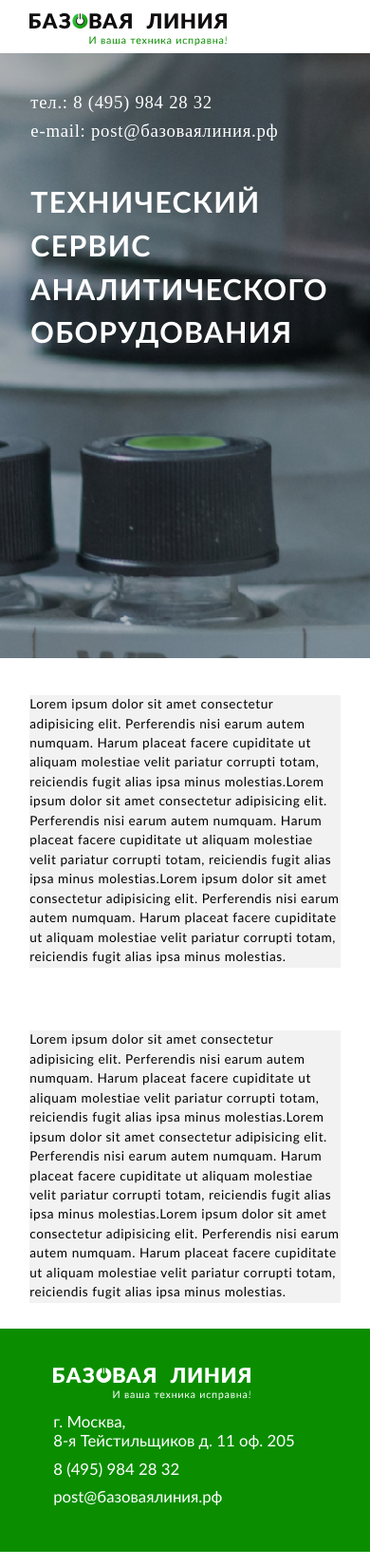
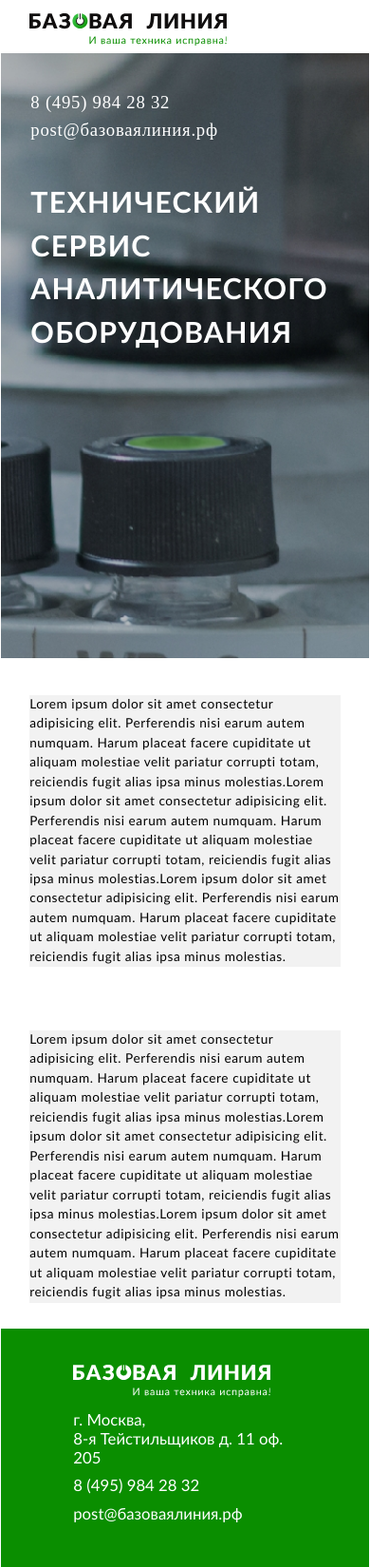
Before and after one commit to NSlesarev/Baseline, a website built with Vite: page index.html in a window 390 px wide. Shown: the whole page at 95% size. Built offline with nearby package versions, Linux system fonts and the light colour scheme.

Commit message:
Refactor: Обновить стили

```diff
--- a/index.html
+++ b/index.html
@@ -26,14 +26,14 @@
                 class="header__icon"
                 src="/src/assets/img/phone.svg"
                 alt="Иконка телефонной трубки">
-              <span class="header__text">8 (495) 984 28 32</span>
+                <a href="tel:+74959842832" class="header__text">8 (495) 984 28 32</a>
             </article>
             <article class="header__contacts-container">
               <img
                 class="header__icon"
                 src="/src/assets/img/mail.svg"
                 alt="иконка конверта почты">
-              <span class="header__text">post@базоваялиния.рф</span>
+                <a href="mailto:post@базоваялиния.рф" class="header__text">post@базоваялиния.рф</a>
             </article>
           </div>
         </div>
@@ -43,8 +43,8 @@
           <section class="technical">
             <div class="technical__content">
               <article class="technical__contacts">
-                <p class="technical__tel">тел.: 8 (495) 984 28 32</p>
-                <p class="technical__mail">e-mail: post@базоваялиния.рф</p>
+                <a href="tel:+74959842832" class="technical__tel">8 (495) 984 28 32</a>
+                <a href="mailto:post@базоваялиния.рф" class="technical__mail">post@базоваялиния.рф</a>
               </article>
               <h1 class="technical__title">
                 ТЕХНИЧЕСКИЙ<br/> СЕРВИС<br/> АНАЛИТИЧЕСКОГО<br/> ОБОРУДОВАНИЯ
@@ -82,14 +82,14 @@
                     class="footer__icon"
                     src="/src/assets/img/phone-icon.svg"
                     alt="Иконка телефонной трубки">
-                  <span class="footer__text">8 (495) 984 28 32</span>
+                    <a href="tel:+74959842832" class="footer__text">8 (495) 984 28 32</a>
                 </article>
                 <article class="footer__contacts-container">
                   <img
                     class="footer__icon"
                     src="/src/assets/img/mail-icon.svg"
                     alt="иконка конверта почты">
-                  <span class="footer__text">post@базоваялиния.рф</span>
+                    <a href="mailto:post@базоваялиния.рф" class="footer__text">post@базоваялиния.рф</a>
                 </article>
               </div>
             </div>
--- a/src/style/all-styles/adminka-style.css
+++ b/src/style/all-styles/adminka-style.css
@@ -1,6 +1,7 @@
 .adminka {
     display: flex;
     flex-direction: column;
+    padding-inline: 19.8vw;
 }
 
 .adminka__text {
@@ -20,6 +21,10 @@
 
 /* Мобильные стили */
 @media (max-width: 768px) {
+    .adminka {
+        padding-inline: 0vw;
+    }
+
     .adminka__text {
         margin: 10vw 0 7vw 0;
     }
--- a/src/style/all-styles/footer-style.css
+++ b/src/style/all-styles/footer-style.css
@@ -39,6 +39,7 @@
     font-weight: 400;
     line-height: 22px;
     text-align: left;
+    text-decoration: none;
 }
 
 .footer__br {
@@ -49,8 +50,9 @@
 @media (max-width: 768px) {
     .footer__content {
         flex-direction: column;
-        margin: 0 14.4vw;
-        padding: 10.4vw 0 12.0vw;
+        margin:0 13.5vw 0 19.8vw;
+        padding: 9.8vw 0 11.5vw;
+        width: 64.8vw;
     }
 
     .footer__logo {
--- a/src/style/all-styles/header-style.css
+++ b/src/style/all-styles/header-style.css
@@ -44,6 +44,8 @@
 
 .header__text {
     margin-left: 0.7vw;
+    text-decoration: none;
+    color: var(--color-green);
 }
 
 /* Мобильные стили */
--- a/src/style/all-styles/technical-style.css
+++ b/src/style/all-styles/technical-style.css
@@ -52,7 +52,12 @@
         letter-spacing: 0.04em;
     }
 
-    .technical__mail {
-        margin-top: 1.9vw;
+    .technical__tel, .technical__mail {
+        text-decoration: none;
+        color: var(--color-white);
+    }
+
+    .technical__tel {
+        margin-bottom: 1.8vw;
     }
 }
--- a/src/style/index.css
+++ b/src/style/index.css
@@ -19,8 +19,9 @@
 .wrapper {
     display: flex;
     flex-direction: column;
-    width: 60.4vw;
+    width: 100%;
     margin: auto;
+    overflow: hidden;
 }
 
 /* Стили для элементов, занимающих всю ширину */
```
